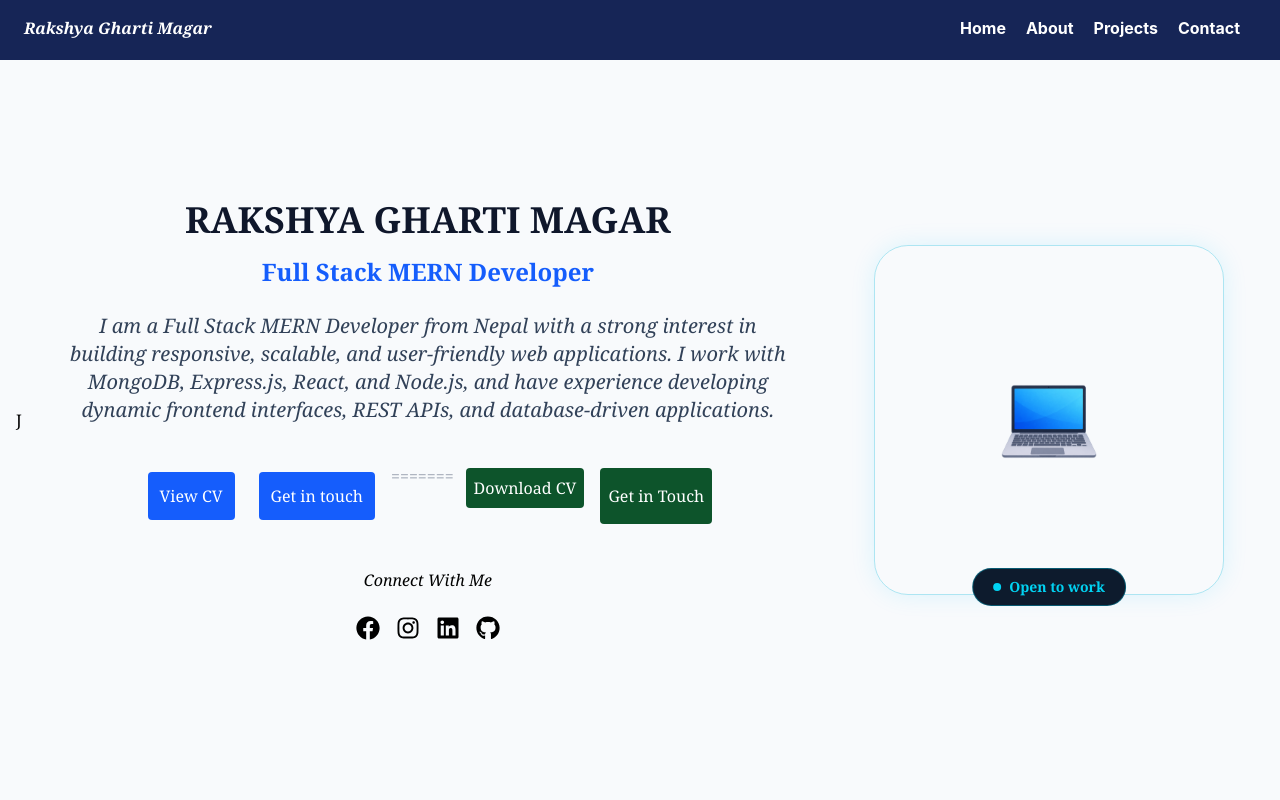
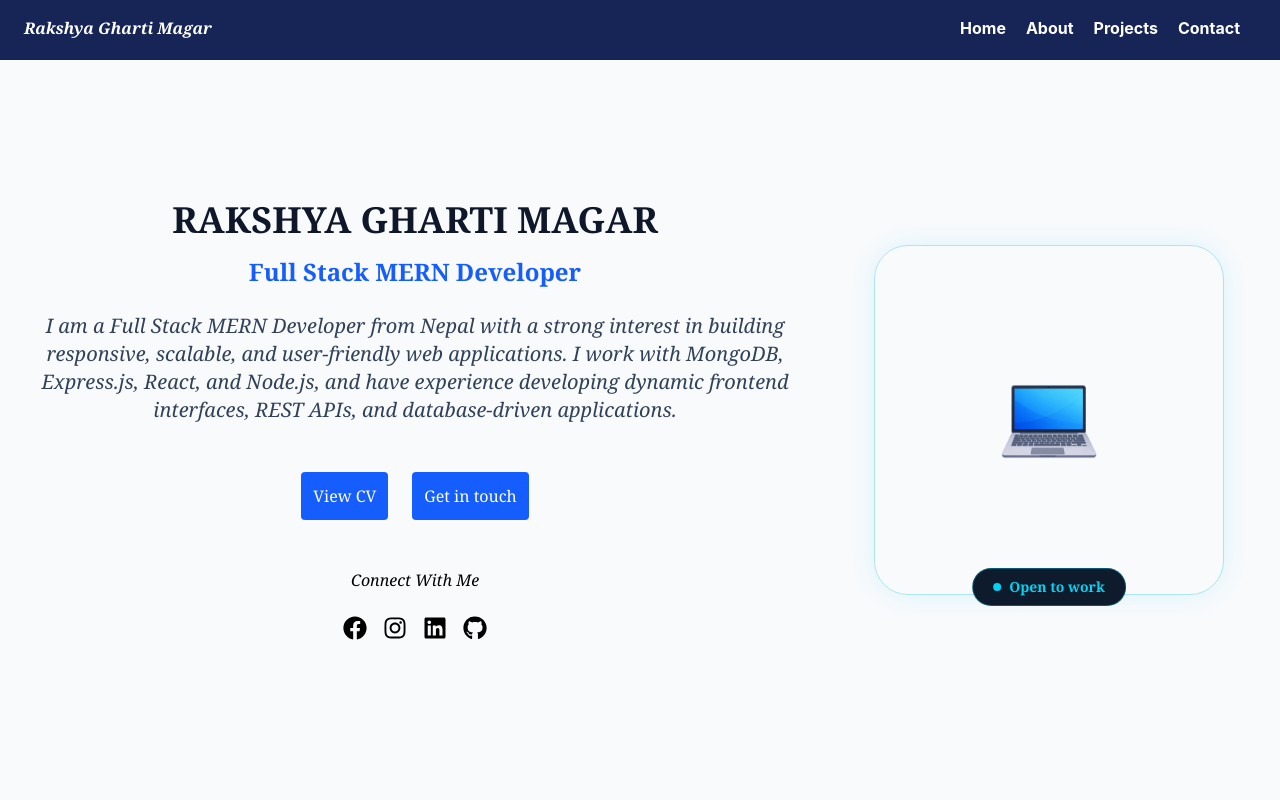
Before and after one commit to rakshyamgr07/portfolio-rakshya, a React (Vite) app: page / in a window 1280 px wide. Shown: the top 800 px of the page. Built offline with nearby package versions, Linux system fonts and the light colour scheme.

Commit message:
hero updates

```diff
--- a/src/pages/Hero.jsx
+++ b/src/pages/Hero.jsx
@@ -4,7 +4,7 @@ import { Link } from 'react-router-dom';
 function Hero() {
   return (
     <div className="min-h-screen font-serif pt-14 flex flex-col-reverse md:flex-row items-center justify-center gap-5 p-4 bg-slate-50">
-J
+
       {/* left conatiner */}
        <div className=" text-center items-center p-4 font-serif flex flex-col gap-4">{/*flex flex-col gap-2 items-center w-full md:w-1/2 text-center md:text-left p-4 */}
         <h1 className='text-slate-900 font-bold text-4xl uppercase'>Rakshya Gharti Magar</h1>
@@ -22,12 +22,7 @@ J
           <button className='bg-blue-600 text-white p-3 m-2 rounded-sm transition duration-300 hover:scale-105 hover:bg-blue-700'>
           Get in touch
           </button></Link>
-=======
-          <a href="/Resume.pdf" download="RAKSHYA_CURRICULUM_VITAE.pdf">
-            <button className='bg-green-900 text-white p-2 m-1 rounded-sm transition duration-300 hover:scale-105 hover:bg-green-700' >Download CV</button></a>
-          <button className='bg-green-900 text-white p-2 m-1 rounded-sm transition duration-300 hover:scale-105 hover:bg-green-700'>
-            <a href="/contact">Get in Touch</a>
-          </button>
+
         </div>
         {/* social contact */}
         <p className='font-18 p-2 text-black italic'>Connect With Me</p>
```
